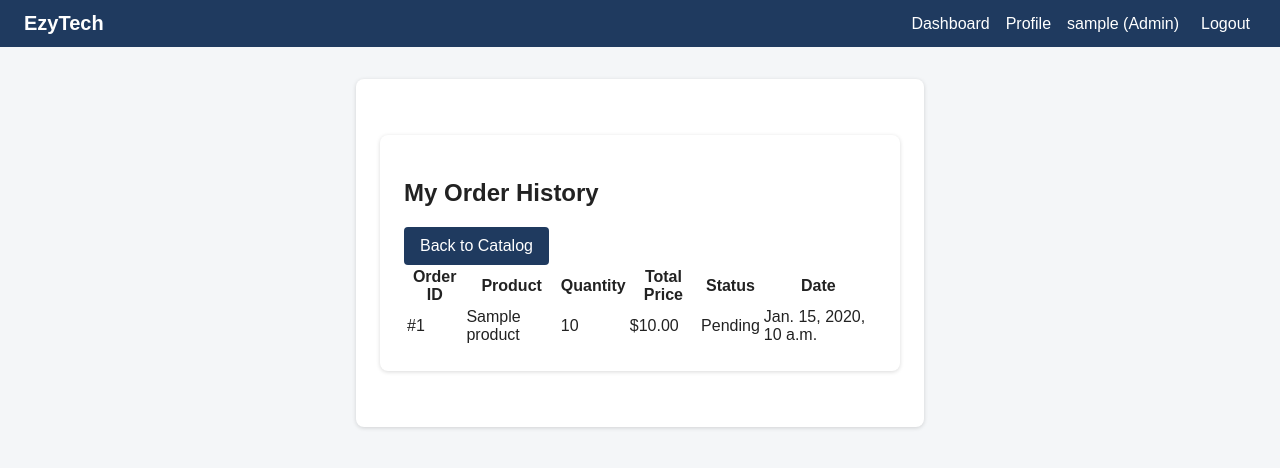
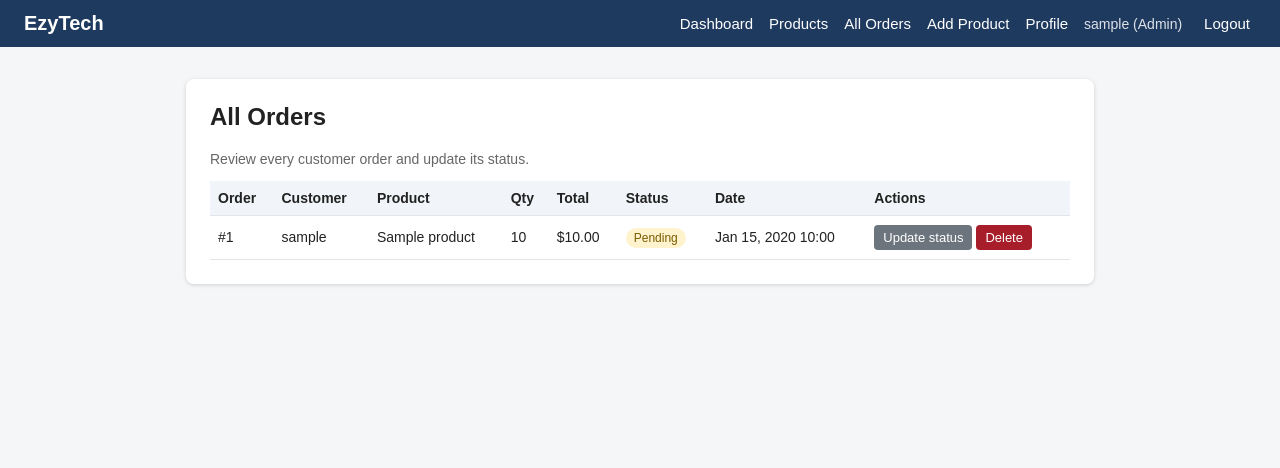
Before and after one commit to cardenas-469/EzyTech-Cardenas-PeterMartin-G2, a Django app: page /products/orders/ in a window 1280 px wide. Shown: the top 468 px of the page. Run offline with Django 4.2, Linux system fonts and the light colour scheme; a user stored in the database is signed in; tables that the repository leaves empty hold one stand-in row (values such as "Sample post").

Commit message:
Add validated CRUD and role-based order management

```diff
--- a/accounts/templates/accounts/base.html
+++ b/accounts/templates/accounts/base.html
@@ -7,19 +7,47 @@
 <style>
 body{font-family:Arial,sans-serif;margin:0;background:#f4f6f8;color:#222}
 nav{background:#1f3a5f;color:#fff;padding:12px 24px;display:flex;gap:16px;align-items:center;flex-wrap:wrap}
-nav a,nav button{color:#fff;text-decoration:none;background:none;border:none;font-size:16px;cursor:pointer}
+nav a,nav button{color:#fff;text-decoration:none;background:none;border:none;font-size:15px;cursor:pointer}
 nav .brand{font-weight:bold;font-size:20px;margin-right:auto}
-.container{max-width:520px;margin:32px auto;background:#fff;padding:24px;border-radius:8px;box-shadow:0 1px 4px rgba(0,0,0,.15)}
+nav .user{font-size:14px;opacity:.85}
+.container{max-width:860px;margin:32px auto;background:#fff;padding:24px;border-radius:8px;box-shadow:0 1px 4px rgba(0,0,0,.15)}
+h2{margin-top:0}
 .field{margin-bottom:14px}
 label{display:block;font-weight:bold;margin-bottom:4px}
-input{width:100%;padding:8px;box-sizing:border-box}
-.btn{background:#1f3a5f;color:#fff;padding:10px 16px;border:none;border-radius:4px;cursor:pointer;text-decoration:none;display:inline-block}
+input,select,textarea{width:100%;padding:8px;box-sizing:border-box;border:1px solid #bbb;border-radius:4px;font-size:14px}
+.btn{background:#1f3a5f;color:#fff;padding:9px 14px;border:none;border-radius:4px;cursor:pointer;text-decoration:none;display:inline-block;font-size:14px}
+.btn:hover{opacity:.9}
+.btn.secondary{background:#6c757d}
+.btn.danger{background:#a71d2a}
+.btn.small{padding:5px 9px;font-size:13px}
+.btn:disabled,.btn.disabled{background:#aaa;cursor:not-allowed}
 .msg{padding:10px 14px;border-radius:4px;margin-bottom:12px}
 .msg.success{background:#d4edda;color:#155724}
 .msg.error{background:#f8d7da;color:#721c24}
 .err{color:#b00020;font-size:14px;margin:4px 0 0}
 .helptext{font-size:12px;color:#666}
+.errorlist{color:#b00020;margin:4px 0;padding-left:18px;font-size:14px}
 img.avatar{width:120px;height:120px;object-fit:cover;border-radius:50%}
+.toolbar{display:flex;gap:10px;align-items:center;flex-wrap:wrap;margin-bottom:16px}
+.toolbar form{display:flex;gap:8px;align-items:center;margin:0}
+.toolbar input{width:auto}
+.grid{display:grid;grid-template-columns:repeat(auto-fill,minmax(240px,1fr));gap:16px}
+.card{border:1px solid #e1e5ea;border-radius:8px;padding:16px;display:flex;flex-direction:column;gap:8px;background:#fbfcfd}
+.card h3{margin:0}
+.card p{margin:0;color:#444}
+.card .actions{margin-top:auto;display:flex;gap:8px;flex-wrap:wrap}
+.muted{color:#666;font-size:14px}
+table{width:100%;border-collapse:collapse;margin-top:8px}
+th,td{text-align:left;padding:9px 8px;border-bottom:1px solid #e1e5ea;font-size:14px;vertical-align:middle}
+th{background:#f1f4f8}
+.badge{padding:3px 8px;border-radius:12px;font-size:12px;background:#e9edf2}
+.badge.Pending{background:#fff3cd;color:#7a5b00}
+.badge.Confirmed{background:#d1ecf1;color:#0b5563}
+.badge.Shipped{background:#d4e6ff;color:#144a8a}
+.badge.Completed{background:#d4edda;color:#155724}
+.badge.Cancelled{background:#f8d7da;color:#721c24}
+.inline-form{display:inline;margin:0}
+.empty{color:#666;padding:16px 0}
 </style>
 </head>
 <body>
@@ -27,8 +55,13 @@ img.avatar{width:120px;height:120px;object-fit:cover;border-radius:50%}
   <span class="brand">EzyTech</span>
   {% if user.is_authenticated %}
     <a href="{% url 'dashboard_redirect' %}">Dashboard</a>
+    <a href="{% url 'product_list' %}">Products</a>
+    <a href="{% url 'order_history' %}">{% if user.role == 'admin' %}All Orders{% else %}My Orders{% endif %}</a>
+    {% if user.role == 'admin' %}
+      <a href="{% url 'product_create' %}">Add Product</a>
+    {% endif %}
     <a href="{% url 'profile' %}">Profile</a>
-    <span>{{ user.username }} ({{ user.get_role_display }})</span>
+    <span class="user">{{ user.username }} ({{ user.get_role_display }})</span>
     <form method="post" action="{% url 'logout' %}" style="margin:0">{% csrf_token %}<button type="submit">Logout</button></form>
   {% else %}
     <a href="{% url 'login' %}">Login</a>
--- a/accounts/templates/accounts/customer_dashboard.html
+++ b/accounts/templates/accounts/customer_dashboard.html
@@ -3,7 +3,12 @@
 {% block content %}
 <h2>Customer Dashboard</h2>
 <p>Welcome, {{ user.first_name|default:user.username }}. You are logged in as a <strong>Customer</strong>.</p>
+
 <ul>
+  <li><a href="{% url 'product_list' %}">Browse products</a></li>
+  <li><a href="{% url 'order_history' %}">My orders</a></li>
   <li><a href="{% url 'profile' %}">My profile</a></li>
 </ul>
+
+<p class="muted">Order technology products, track your order status, and manage your account.</p>
 {% endblock %}
--- a/products/templates/products/order_history.html
+++ b/products/templates/products/order_history.html
@@ -1,31 +1,73 @@
 {% extends 'accounts/base.html' %}
+{% block title %}{% if is_admin %}All Orders{% else %}My Orders{% endif %}{% endblock %}
 {% block content %}
-<div class="container mt-4">
-    <h2>My Order History</h2>
-    <a href="{% url 'product_list' %}" class="btn btn-secondary mb-3">Back to Catalog</a>
-    <table class="table">
+<h2>{% if is_admin %}All Orders{% else %}My Order History{% endif %}</h2>
+<p class="muted">
+  {% if is_admin %}
+    Review every customer order and update its status.
+  {% else %}
+    Track your orders. Pending orders can be cancelled, and cancelled orders can be deleted.
+  {% endif %}
+</p>
+
+{% if orders %}
+<table>
   <thead>
     <tr>
-                <th>Order ID</th>
+      <th>Order</th>
+      {% if is_admin %}<th>Customer</th>{% endif %}
       <th>Product</th>
-                <th>Quantity</th>
-                <th>Total Price</th>
+      <th>Qty</th>
+      <th>Total</th>
       <th>Status</th>
       <th>Date</th>
+      <th>Actions</th>
     </tr>
   </thead>
   <tbody>
     {% for order in orders %}
     <tr>
       <td>#{{ order.id }}</td>
+      {% if is_admin %}<td>{{ order.user.username }}</td>{% endif %}
       <td>{{ order.product.name }}</td>
       <td>{{ order.quantity }}</td>
       <td>${{ order.total_price }}</td>
-                <td>{{ order.status }}</td>
-                <td>{{ order.created_at }}</td>
+      <td><span class="badge {{ order.status }}">{{ order.status }}</span></td>
+      <td>{{ order.created_at|date:"M d, Y H:i" }}</td>
+      <td>
+        {% if is_admin %}
+          <a href="{% url 'order_status_update' order.id %}" class="btn secondary small">Update status</a>
+          <form method="post" action="{% url 'order_delete' order.id %}" class="inline-form"
+                onsubmit="return confirm('Delete order #{{ order.id }}?');">
+            {% csrf_token %}
+            <button type="submit" class="btn danger small">Delete</button>
+          </form>
+        {% else %}
+          {% if order.status == 'Pending' %}
+            <form method="post" action="{% url 'order_cancel' order.id %}" class="inline-form"
+                  onsubmit="return confirm('Cancel order #{{ order.id }}?');">
+              {% csrf_token %}
+              <button type="submit" class="btn danger small">Cancel</button>
+            </form>
+          {% elif order.status == 'Cancelled' %}
+            <form method="post" action="{% url 'order_delete' order.id %}" class="inline-form"
+                  onsubmit="return confirm('Delete cancelled order #{{ order.id }}?');">
+              {% csrf_token %}
+              <button type="submit" class="btn secondary small">Delete</button>
+            </form>
+          {% else %}
+            <span class="muted">No actions</span>
+          {% endif %}
+        {% endif %}
+      </td>
     </tr>
     {% endfor %}
   </tbody>
 </table>
-</div>
+{% else %}
+  <p class="empty">
+    {% if is_admin %}No orders have been placed yet.{% else %}You have not placed any orders yet.{% endif %}
+    <a href="{% url 'product_list' %}">Browse products</a>.
+  </p>
+{% endif %}
 {% endblock %}
--- a/products/urls.py
+++ b/products/urls.py
@@ -1,9 +1,15 @@
 from django.urls import path
+
 from . import views
 
 urlpatterns = [
     path('', views.product_list, name='product_list'),
     path('add/', views.product_create, name='product_create'),
+    path('<int:pk>/edit/', views.product_update, name='product_update'),
+    path('<int:pk>/delete/', views.product_delete, name='product_delete'),
     path('checkout/<int:product_id>/', views.order_checkout, name='order_checkout'),
     path('orders/', views.order_history, name='order_history'),
+    path('orders/<int:pk>/cancel/', views.order_cancel, name='order_cancel'),
+    path('orders/<int:pk>/delete/', views.order_delete, name='order_delete'),
+    path('orders/<int:pk>/status/', views.order_status_update, name='order_status_update'),
 ]
--- a/products/views.py
+++ b/products/views.py
@@ -1,46 +1,223 @@
-from django.shortcuts import render, redirect, get_object_or_404
+from django.contrib import messages
 from django.contrib.auth.decorators import login_required
-from .models import Product, Order
-from .forms import ProductForm, OrderForm
+from django.db import transaction
+from django.db.models import ProtectedError
+from django.shortcuts import get_object_or_404, redirect, render
 
+from accounts.decorators import role_required
+
+from .forms import OrderForm, OrderStatusForm, ProductForm
+from .models import Order, Product
+
+
+@login_required
 def product_list(request):
     products = Product.objects.all()
-    return render(request, 'products/product_list.html', {'products': products})
+    query = request.GET.get('q', '').strip()
+    if query:
+        products = products.filter(name__icontains=query) | products.filter(
+            description__icontains=query
+        )
+    products = products.distinct()
+    return render(
+        request,
+        'products/product_list.html',
+        {'products': products, 'query': query},
+    )
 
-@login_required
+
+@role_required('admin')
 def product_create(request):
     if request.method == 'POST':
         form = ProductForm(request.POST)
         if form.is_valid():
-            form.save()
+            product = form.save(commit=False)
+            product.created_by = request.user
+            product.save()
+            messages.success(request, f'Product "{product.name}" was added successfully.')
             return redirect('product_list')
+        messages.error(request, 'Please fix the errors below.')
     else:
         form = ProductForm()
-    return render(request, 'products/product_form.html', {'form': form})
+    return render(request, 'products/product_form.html', {'form': form, 'is_edit': False})
+
+
+@role_required('admin')
+def product_update(request, pk):
+    product = get_object_or_404(Product, pk=pk)
+    if request.method == 'POST':
+        form = ProductForm(request.POST, instance=product)
+        if form.is_valid():
+            product = form.save()
+            messages.success(request, f'Product "{product.name}" was updated successfully.')
+            return redirect('product_list')
+        messages.error(request, 'Please fix the errors below.')
+    else:
+        form = ProductForm(instance=product)
+    return render(
+        request,
+        'products/product_form.html',
+        {'form': form, 'product': product, 'is_edit': True},
+    )
+
+
+@role_required('admin')
+def product_delete(request, pk):
+    product = get_object_or_404(Product, pk=pk)
+    if request.method == 'POST':
+        try:
+            name = product.name
+            product.delete()
+            messages.success(request, f'Product "{name}" was deleted.')
+        except ProtectedError:
+            messages.error(
+                request,
+                'This product cannot be deleted because it has existing orders. '
+                'Products with order history must be kept for record keeping.',
+            )
+        return redirect('product_list')
+    return render(request, 'products/product_confirm_delete.html', {'product': product})
+
 
 @login_required
 def order_checkout(request, product_id):
-    product = get_object_or_404(Product, id=product_id)
+    product = get_object_or_404(Product, pk=product_id)
+
     if request.method == 'POST':
-        form = OrderForm(request.POST)
+        form = OrderForm(request.POST, product=product)
         if form.is_valid():
-            quantity = form.cleaned_data['quantity']
-            if quantity <= product.stock:
-                total = product.price * quantity
-                Order.objects.create(
-                    user=request.user,
-                    product=product,
-                    quantity=quantity,
-                    total_price=total
-                )
-                product.stock -= quantity
-                product.save()
-                return redirect('order_history')
+            requested_quantity = form.cleaned_data['quantity']
+            with transaction.atomic():
+                locked_product = Product.objects.select_for_update().get(pk=product.pk)
+                if requested_quantity > locked_product.stock:
+                    form.add_error(
+                        'quantity',
+                        f'Only {locked_product.stock} item(s) available in stock.',
+                    )
+                else:
+                    order = Order.objects.create(
+                        user=request.user,
+                        product=locked_product,
+                        quantity=requested_quantity,
+                        total_price=locked_product.price * requested_quantity,
+                    )
+                    locked_product.stock -= requested_quantity
+                    locked_product.save(update_fields=['stock'])
+                    messages.success(
+                        request,
+                        f'Order #{order.id} placed successfully. '
+                        f'Total: ${order.total_price}.',
+                    )
+                    return redirect('order_history')
+            messages.error(request, 'Your order could not be placed. Please check the form.')
+        else:
+            messages.error(request, 'Your order could not be placed. Please check the form.')
     else:
-        form = OrderForm()
-    return render(request, 'products/checkout.html', {'product': product, 'form': form})
+        form = OrderForm(product=product)
+
+    return render(
+        request,
+        'products/checkout.html',
+        {'product': product, 'form': form},
+    )
+
 
 @login_required
 def order_history(request):
-    orders = Order.objects.filter(user=request.user)
-    return render(request, 'products/order_history.html', {'orders': orders})
+    is_admin = request.user.role == 'admin'
+    orders = Order.objects.select_related('product', 'user')
+    if not is_admin:
+        orders = orders.filter(user=request.user)
+    return render(
+        request,
+        'products/order_history.html',
+        {'orders': orders, 'is_admin': is_admin},
+    )
+
+
+@login_required
+def order_cancel(request, pk):
+    order = get_object_or_404(Order.objects.select_related('product'), pk=pk)
+    if order.user_id != request.user.id and request.user.role != 'admin':
+        messages.error(request, 'You can only manage your own orders.')
+        return redirect('order_history')
+
+    if request.method != 'POST':
+        return redirect('order_history')
+
+    if not order.can_be_cancelled:
+        messages.error(
+            request,
+            f'Order #{order.id} cannot be cancelled because it is already '
+            f'{order.get_status_display()}.',
+        )
+        return redirect('order_history')
+
+    with transaction.atomic():
+        product = Product.objects.select_for_update().get(pk=order.product_id)
+        product.stock += order.quantity
+        product.save(update_fields=['stock'])
+        order.status = Order.STATUS_CANCELLED
+        order.save(update_fields=['status'])
+
+    messages.success(request, f'Order #{order.id} was cancelled and the stock was restored.')
+    return redirect('order_history')
+
+
+@login_required
+def order_delete(request, pk):
+    order = get_object_or_404(Order, pk=pk)
+    is_admin = request.user.role == 'admin'
+
+    if order.user_id != request.user.id and not is_admin:
+        messages.error(request, 'You can only manage your own orders.')
+        return redirect('order_history')
+
+    if request.method != 'POST':
+        return redirect('order_history')
+
+    if not is_admin and order.status != Order.STATUS_CANCELLED:
+        messages.error(request, 'Only cancelled orders can be deleted.')
+        return redirect('order_history')
+
+    order_id = order.id
+    with transaction.atomic():
+        # Cancelled orders already returned their stock, and completed sales
+        # are final. Any other status still holds reserved stock.
+        if order.status not in (Order.STATUS_CANCELLED, Order.STATUS_COMPLETED):
+            product = Product.objects.select_for_update().get(pk=order.product_id)
+            product.stock += order.quantity
+            product.save(update_fields=['stock'])
+        order.delete()
+    messages.success(request, f'Order #{order_id} was deleted.')
+    return redirect('order_history')
+
+
+@role_required('admin')
+def order_status_update(request, pk):
+    order = get_object_or_404(Order.objects.select_related('product', 'user'), pk=pk)
+
+    if request.method == 'POST':
+        previous_status = order.status
+        form = OrderStatusForm(request.POST, instance=order)
+        if form.is_valid():
+            new_status = form.cleaned_data['status']
+            with transaction.atomic():
+                if (
+                    new_status == Order.STATUS_CANCELLED
+                    and previous_status != Order.STATUS_CANCELLED
+                ):
+                    product = Product.objects.select_for_update().get(pk=order.product_id)
+                    product.stock += order.quantity
+                    product.save(update_fields=['stock'])
+                order = form.save()
+            messages.success(
+                request,
+                f'Order #{order.id} status changed from {previous_status} to {new_status}.',
+            )
+            return redirect('order_history')
+        messages.error(request, 'Please choose a valid status.')
+    else:
+        form = OrderStatusForm(instance=order)
+
+    return render(request, 'products/order_status_form.html', {'form': form, 'order': order})
```
Also changed, not shown: accounts/templates/accounts/admin_dashboard.html (+7 -1 lines), config/settings_test.py (added, +16 -0 lines), products/admin.py (+16 -1 lines), products/forms.py (+74 -1 lines), products/templates/products/checkout.html (+14 -9 lines), products/templates/products/order_status_form.html (added, +18 -0 lines), products/templates/products/product_confirm_delete.html (added, +13 -0 lines), products/templates/products/product_form.html (+10 -8 lines), products/templates/products/product_list.html (+44 -16 lines). Lines whose indentation alone changed are shown as unchanged.
